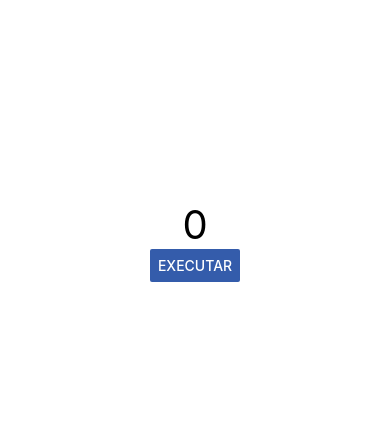
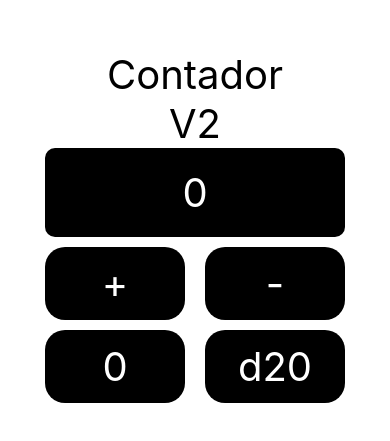
Before and after one commit to lucasgabrielmoura/mobile-estudos, a React Native app in the folder estudos-expo-react/: screen / in a window 390 px wide. Shown: the part 211-652 px from the top of the page. Built offline with nearby package versions, Linux system fonts and the light colour scheme.

Commit message:
contadordiretoeindireto

```diff
--- a/estudos-expo-react/App.tsx
+++ b/estudos-expo-react/App.tsx
@@ -10,6 +10,7 @@ import CompDefault ,{ Comp2, Comp3 } from "./src/components/Multi"; //puxando co
 import MinMax from "./src/components/MinMax";
 import RandomActivitie from "./src/components/TarefaRandomNumber";
 import TituloFrag from "./src/components/TituloFragment";
+import ContV2 from "./src/components/contador/ContadorV2";
 
 export default function App(){
 
@@ -32,8 +33,9 @@ export default function App(){
       <TituloFrag titulo="Cadastro" subtitulo="Tela de Cadastro" />
       <Botao/>
       <Count />
+      <Pai2/>
       */}
-      <Pai2/>
+      <ContV2/>
     </View>
   )
 }
--- /dev/null
+++ b/estudos-expo-react/src/components/contador/ContadorBotoes.tsx
@@ -0,0 +1,57 @@
+import React, { useState } from "react";
+import { Button, Pressable, StyleSheet, View, Text } from "react-native";
+
+type functionstype = {
+    incluir: () => void;
+    diminuir: () => void;
+    zerar: () => void;
+    dado20: () => void;
+}
+
+export default function ContBotoes(props:functionstype){
+
+
+    return(
+        <>
+            <View style={styles.caixaBotoes}>
+                <Pressable style={styles.button} onPress={props.incluir}>
+                    <Text style={styles.textStyle}>+</Text>
+                </Pressable>
+                <Pressable style={styles.button} onPress={props.diminuir}>
+                    <Text style={styles.textStyle}>-</Text>
+                </Pressable>
+            </View>
+            <View style={styles.caixaBotoes}>
+                <Pressable style={styles.button} onPress={props.zerar}>
+                    <Text style={styles.textStyle}>0</Text>
+                </Pressable>
+                <Pressable style={styles.button} onPress={props.dado20}>
+                    <Text style={styles.textStyle}>d20</Text>
+                </Pressable>
+            </View>
+        </>
+    )
+}
+
+const styles = StyleSheet.create({
+    caixaBotoes:{
+        flexDirection: "row",
+        justifyContent: "space-between",
+        width: 300,
+    },
+    button: {
+        alignItems: 'center',
+        justifyContent: 'center',
+        width: 140,
+        marginTop: 10,
+        paddingVertical: 12,
+        paddingHorizontal: 32,
+        borderRadius: 20,
+        elevation: 3,
+        backgroundColor: 'black',
+    },
+    textStyle: {
+        color: "#fff",
+        fontSize: 40,
+    }
+})
--- /dev/null
+++ b/estudos-expo-react/src/components/contador/ContadorDisplay.tsx
@@ -0,0 +1,31 @@
+import React, { useState } from "react";
+import { Text, View, StyleSheet } from "react-native";
+import estilo from "../../styles/estilo";
+import ContBotoes from "./ContadorBotoes";
+
+type conttipo = {
+    number: number;
+}
+
+
+export default function ContDisplay(props:conttipo){
+
+
+    return(
+        <View style={styles.display}>
+            <Text style={[estilo.global, styles.diplayText]}>{props.number}</Text>
+        </View>
+    )
+}
+
+const styles = StyleSheet.create({
+    display:{
+        backgroundColor: "#000",
+        padding: 20,
+        width: 300,
+        borderRadius: 10,
+    },
+    diplayText:{
+        color: "#fff",
+    }
+})
--- /dev/null
+++ b/estudos-expo-react/src/components/contador/ContadorV2.tsx
@@ -0,0 +1,35 @@
+import React, { useState } from "react";
+import { Text, View } from "react-native";
+import estilo from "../../styles/estilo";
+import ContBotoes from "./ContadorBotoes";
+import ContDisplay from "./ContadorDisplay";
+
+
+export default function ContV2(){
+
+    const [num, setNum] = useState<number>(0);
+
+    function incluir(){
+        setNum(num + 1)
+    }
+
+    function diminuir(){
+        setNum(num - 1)
+    }
+
+    function zerar(){
+        setNum(0)
+    }
+
+    function dado20(){
+        setNum(Math.floor(Math.random() * (20 - 0 + 1) + 0))
+    }
+
+    return(
+        <>
+            <Text style={estilo.global}>Contador V2</Text>
+            <ContDisplay number={num} />
+            <ContBotoes diminuir={diminuir} incluir={incluir} zerar={zerar} dado20={dado20}/>
+        </>
+    )
+}
--- a/estudos-expo-react/src/styles/estilo.tsx
+++ b/estudos-expo-react/src/styles/estilo.tsx
@@ -4,6 +4,5 @@ export default StyleSheet.create({
     global:{
         fontSize: 40,
         textAlign: "center",
-        paddingTop: 30,
     }
 })
```
